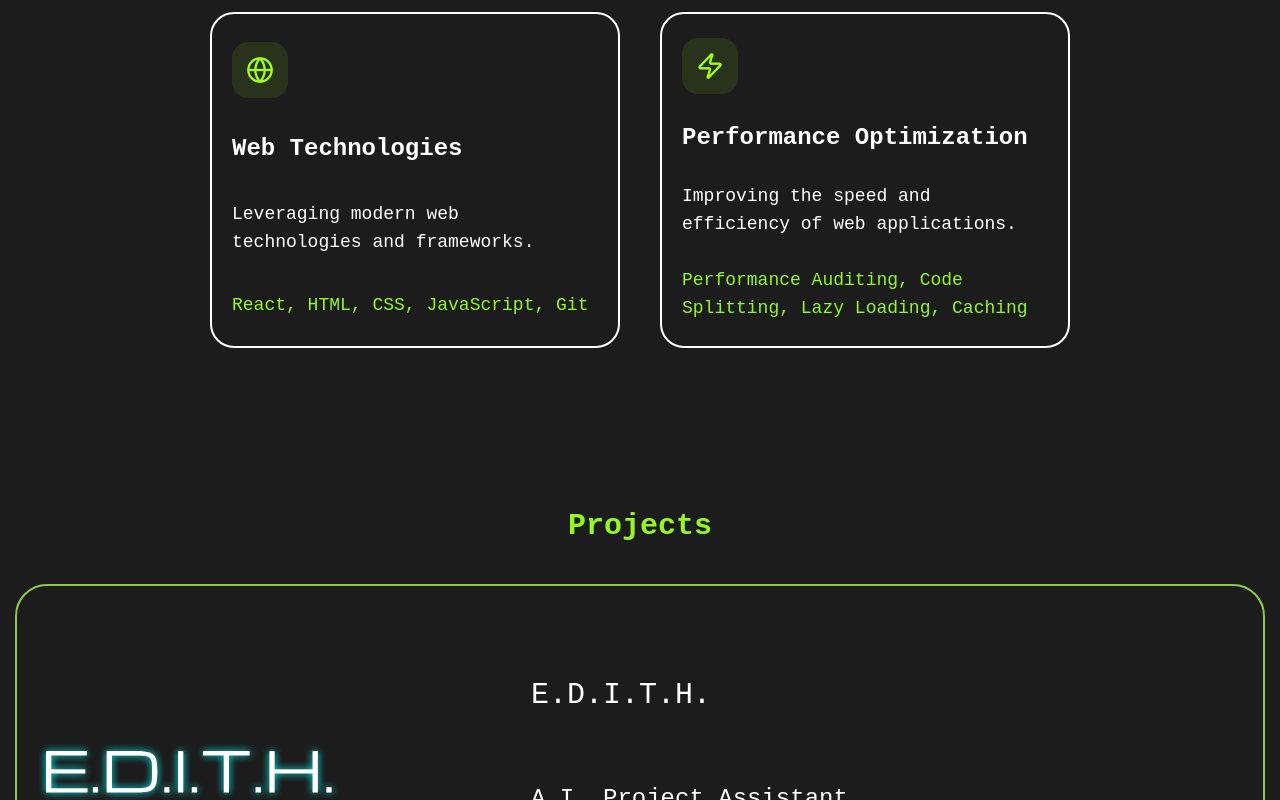
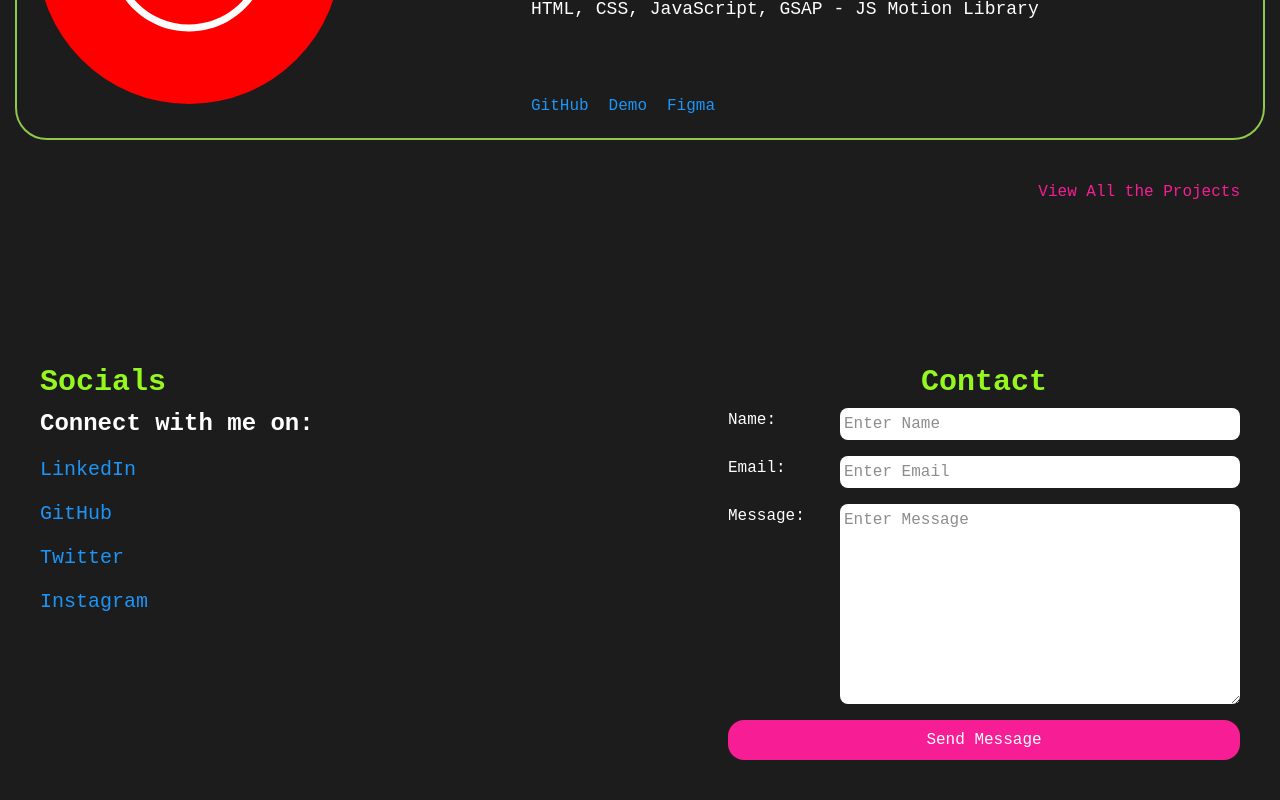
Before and after one commit to RamanFDIT/Portfolio-Raman, a React (Vite) app: page /projects in a window 1280 px wide. Shown: the part 1640-2440 px from the top of the page. Built offline with nearby package versions, Linux system fonts and the light colour scheme.

Commit message:
Portfolio done for submission

```diff
--- a/package.json
+++ b/package.json
@@ -10,10 +10,12 @@
     "preview": "vite preview"
   },
   "dependencies": {
+    "@emailjs/browser": "^4.4.1",
     "@tailwindcss/vite": "^4.1.17",
     "ogl": "^1.0.11",
     "react": "^19.2.0",
     "react-dom": "^19.2.0",
+    "react-router-dom": "^7.9.6",
     "tailwindcss": "^4.1.17"
   },
   "devDependencies": {
--- a/src/App.jsx
+++ b/src/App.jsx
@@ -1,10 +1,16 @@
 import NavBar from "./Components/NavBar";
 import Home from "./Pages/Home.jsx";
+import Projects from "./Pages/Projects.jsx";
+import { BrowserRouter, Routes, Route } from "react-router-dom";
+
 export default function App() {
   return (
-      <>
+      <BrowserRouter>
         <NavBar />
-        <Home />
-      </>
+        <Routes>
+          <Route path="/home" element={<Home />} />
+          <Route path="/projects" element={ <Projects />} />
+        </Routes>
+      </BrowserRouter>
   );
 }
--- a/src/Components/Button.jsx
+++ b/src/Components/Button.jsx
@@ -1,7 +1,11 @@
-export default function Button() {
+export default function Button({text, type = "button", onClick}) {
     return(
-        <button className="px-4 py-2 bg-accent text-white rounded-2xl hover:bg-accent-hover">
-            View All Projects
+        <button
+            type={type}
+            onClick={onClick}
+            className="px-4 py-2 bg-accent text-white rounded-2xl hover:bg-accent-hover cursor-pointer"
+        >
+            {text}
         </button>
     );
 }
--- /dev/null
+++ b/src/Components/ContactForm.jsx
@@ -0,0 +1,46 @@
+import { useState, useRef } from "react"
+import emailjs from '@emailjs/browser';
+import Button from "../Components/Button"
+
+export default function ContactForm() {
+    const form = useRef();
+    const [status, setStatus] = useState("");
+
+    const handleSubmit = (e) => {
+        e.preventDefault();
+        setStatus("Sending...");
+
+        emailjs.sendForm(
+            'service_ex1iecp',
+            'template_qh3wy1k',
+            form.current,
+            'P1jAoFT5XMkbRmnuG'
+        )
+        .then(() => {
+            setStatus("Message sent successfully!");
+            e.target.reset();
+        }, (error) => {
+            setStatus("Failed to send message. Please try again.");
+            console.log(error.text);
+        });
+    }
+
+    return(
+            <form ref={form} className="flex flex-col gap-4 w-[40vw]" onSubmit={handleSubmit}>
+                <span className="flex align-center justify-between">
+                    <label htmlFor="name">Name:</label>
+                    <input className="w-100 max-w-100 text-bg p-1 bg-text rounded-lg" type="text" id="name" name="user_name" placeholder="Enter Name" required />
+                </span>
+                <span className="flex align-center justify-between">
+                    <label htmlFor="email">Email:</label>
+                    <input className="w-100 max-w-100 text-bg p-1 bg-text rounded-lg" placeholder="Enter Email" type="email" id="email" name="user_email" required />
+                </span>
+                <span className="flex align-top justify-between">
+                    <label htmlFor="message">Message:</label>
+                    <textarea className="w-100 h-50 max-w-100 text-bg p-1 bg-text rounded-lg" type="text" id="message" name="message" placeholder="Enter Message" required />
+                </span>
+                <Button text="Send Message" type="submit" />
+                {status && <p className="text-center mt-2">{status}</p>}
+            </form>
+    )
+};
--- a/src/Components/NavBar.jsx
+++ b/src/Components/NavBar.jsx
@@ -48,7 +48,7 @@ export default function NavBar() {
 
     return(
         <nav className="flex mx-auto items-center justify-between px-10 h-15 w-full max-w-375 fixed top-0 left-0 right-0 z-50 bg-bg">
-            <h2 className="text-primary text-5xl">रमन</h2>
+            <a href="/home"><h2 className="text-primary text-5xl">रमन</h2></a>
             <ul className="flex justify-between items-center w-130">
                 {navLinks.map(link => (
                     <a className= {`hover:text-primary ${activeId === link.id ? "text-primary" : ""}`} onClick = {() => handleClick(link.id)} key={link.id} href={link.href}>
@@ -56,7 +56,9 @@ export default function NavBar() {
                     </a>
                 ))}
             </ul>
-            <Button />
+            <a href="/projects"><Button
+                text="View All Projects"
+            /></a>
         </nav>
     );
 };
--- /dev/null
+++ b/src/Components/Socials.jsx
@@ -0,0 +1,25 @@
+export default function Socials() {
+    const socialLinks = [
+        { name: "LinkedIn", url: "#" },
+        { name: "GitHub", url: "#" },
+        { name: "Twitter", url: "#" },
+        { name: "Instagram", url: "#" }
+    ];
+
+    return (
+        <div className="flex flex-col gap-4">
+            <h3 className="text-2xl font-semibold">Connect with me on:</h3>
+            {socialLinks.map((social, index) => (
+                <a
+                    key={index}
+                    href={social.url}
+                    target="_blank"
+                    rel="noreferrer"
+                    className="text-xl text-link"
+                >
+                    {social.name}
+                </a>
+            ))}
+        </div>
+    );
+}
--- a/src/Pages/Home.jsx
+++ b/src/Pages/Home.jsx
@@ -1,6 +1,7 @@
 import Hero from "../Sections/Hero.jsx";
 import Projects from "../Sections/Projects.jsx";
 import Skills from "../Sections/Skills.jsx";
+import Contact from "../Sections/ContactAndSocials.jsx";
 
 export default function Home() {
     return(
@@ -8,6 +9,7 @@ export default function Home() {
             <Hero />
             <Skills />
             <Projects />
+            <Contact />
         </>
     );
 };
--- a/src/Pages/Projects.jsx
+++ b/src/Pages/Projects.jsx
@@ -0,0 +1,10 @@
+import Projects from "../Sections/Projects";
+import Contact from "../Sections/ContactAndSocials";
+export default function ProjectsPage() {
+    return (
+        <>
+            <Projects/>
+            <Contact />
+        </>
+    );
+}
--- a/src/Sections/Contact.jsx
+++ /dev/null
@@ -1,7 +0,0 @@
-export default function Contact() {
-    return(
-        <section id="contact">
-            <h2 className="text-center text-3xl font-semibold text-primary">Contact</h2>
-        </section>
-    )
-}
--- /dev/null
+++ b/src/Sections/ContactAndSocials.jsx
@@ -0,0 +1,17 @@
+import ContactForm from "../Components/ContactForm"
+import Socials from "../Components/Socials"
+
+export default function Contact() {
+    return(
+        <section className="max-w-375 mx-auto flex gap-10 justify-between items-start py-20 px-10" id="contact">
+            <div>
+                <h2 className="text-left text-3xl font-semibold text-primary mb-2">Socials</h2>
+                <Socials />
+            </div>
+            <div>
+                <h2 className="text-center text-3xl font-semibold text-primary mb-2">Contact</h2>
+                <ContactForm />
+            </div>
+        </section>
+    )
+}
```
Also changed, not shown: 1 other file (tests, documents, lock files or other folders).
